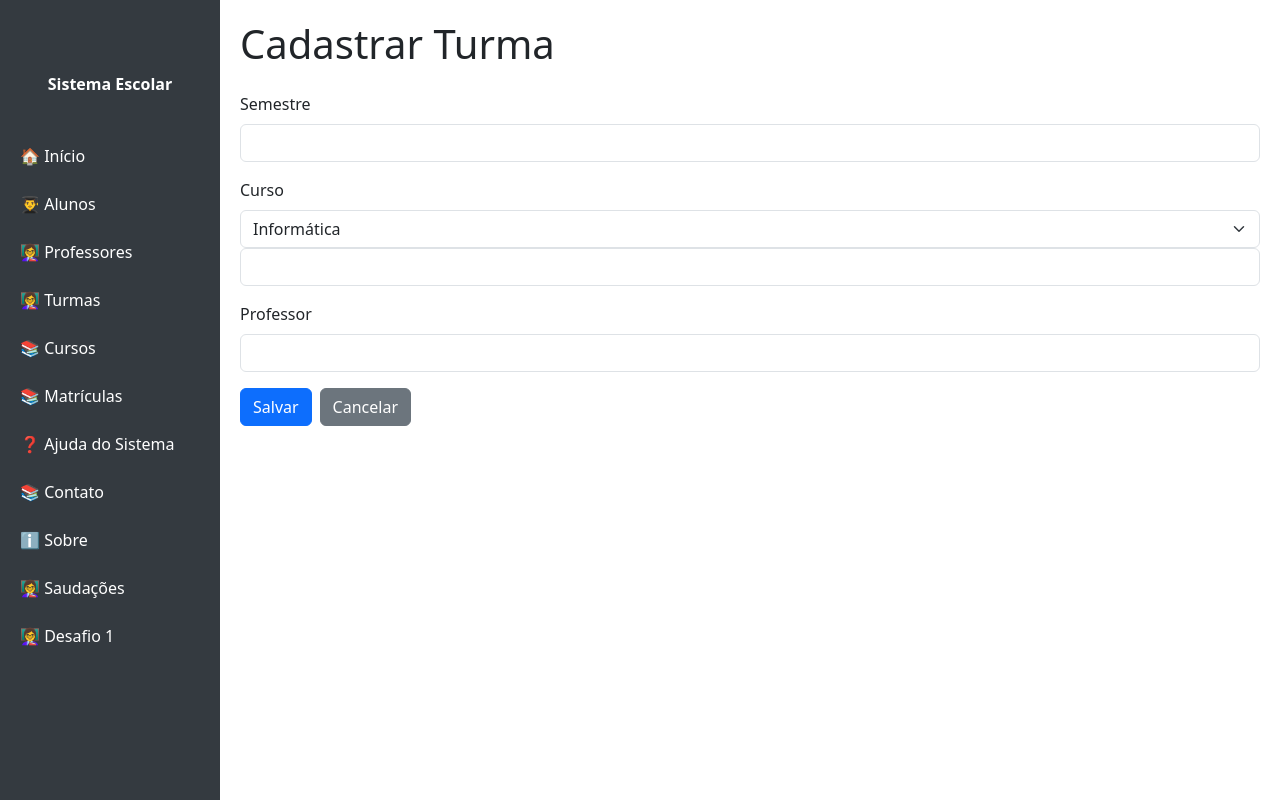
After one commit to pauloifpi/pflask, a Flask app: page /turma/form in a window 1280 px wide. The commit adds this page. Run offline with Flask 3, Linux system fonts and the light colour scheme.

Commit message:
teste TURMA

```diff
--- a/app.py
+++ b/app.py
@@ -123,6 +123,39 @@ def listar_turma():
    lista = dao.listar()
    return render_template('turma/listar.html', lista=lista)
 
+@app.route('/turma/form')
+def form_turma():
+   return render_template('turma/form.html', turma=None)
+
+@app.route('/turma/salvar/', methods=['POST'])
+@app.route('/turma/salvar/<int:id>', methods=['POST'])
+def turma_salvar():
+    dao = TurmaDAO()
+    id = request.form.get('id')
+    semestre = request.form.get('semestre')
+    curso = request.form.get('curso')
+    professor = request.form.get('professor')
+
+    dao.salvar(id, semestre, curso, professor)
+
+    return redirect('/turma')
+
+@app.route('/turma/editar/<int:id>')
+def editar_turma(id):
+    dao = TurmaDAO()
+    turma = dao.buscar_por_id(id)
+    return render_template('turma/form.html', turma=turma)
+@app.route('/turma/remover/<int:id>')
+
+def remover_turma(id):
+    dao = TurmaDAO()
+    resultado = dao.remover(id)
+    if resultado["status"] == "ok":
+        flash("Registro removido com sucesso!", "success")
+    else:
+        flash(resultado["mensagem"], "danger")
+    return redirect('/turma')
+
 @app.route('/curso')
 def listar_curso():
    dao = CursoDAO()
--- a/templates/professor/listar.html
+++ b/templates/professor/listar.html
@@ -29,7 +29,7 @@
             <td>{{ item[3] }}</td>
             <td>
               <a href="/professor/editar/{{ item[0] }}" class="btn btn-primary btn-sm">Editar</a>
-                <a href="/professor/remover/{{ item[0] }}" class="btn btn-danger btn-sm" onclick="return confirm('Tem certeza que deseja remover esse registro?');">Remover</a>
+              <a href="/professor/remover/{{ item[0] }}" class="btn btn-danger btn-sm" onclick="return confirm('Tem certeza que deseja remover esse registro?');">Remover</a>
             </td>
         </tr>
         {% endfor %}
--- /dev/null
+++ b/templates/turma/form.html
@@ -0,0 +1,45 @@
+{% include 'cabecalho.html' %}
+
+
+<!-- Formulário de Aluno -->
+<h1 class="mb-4">Cadastrar Turma</h1>
+
+<div class="row">
+    <div class="col-12">
+      <form action="/turma/salvar/{{ turma[0] if turma else '' }}" method="POST">
+
+
+        <div class="mb-3">
+          <label for="nome" class="form-label">Semestre</label>
+          <input type="text" class="form-control" id="nome" name="nome" value="{{ turma[1] }}" required>
+        </div>
+
+        <div class="mb-3">
+          <label for="nome" class="form-label">Curso</label>
+
+          <select name="curso_id" id="curso_id" class="form-select" required>
+            <option value="1">Informática</option>
+            <option value="2">Administração</option>
+            <option value="3">Enfermagem</option>
+            <option value="4">Eletrotécnica</option>
+         </select>
+          <input type="number" class="form-control" id="nome" name="nome" value="{{ turma[2] }}" required>
+        </div>
+
+
+        <div class="mb-3">
+          <label for="cidade" class="form-label">Professor</label>
+          <input type="text" class="form-control" id="cidade" name="cidade" value="{{ turma[3] }}" required>
+        </div>
+
+        <!-- Botões -->
+        <div class="d-flex gap-2">
+          <button type="submit" class="btn btn-primary">Salvar</button>
+          <a href="/aluno" class="btn btn-secondary">Cancelar</a>
+        </div>
+    </form>
+    </div>
+  </div>
+
+  {% include 'rodape.html' %}
+{% include 'menu.html' %}
```
Also changed, not shown: dao/turma_dao.py (+48 -1 lines), templates/turma/listar.html (+5 -2 lines).
